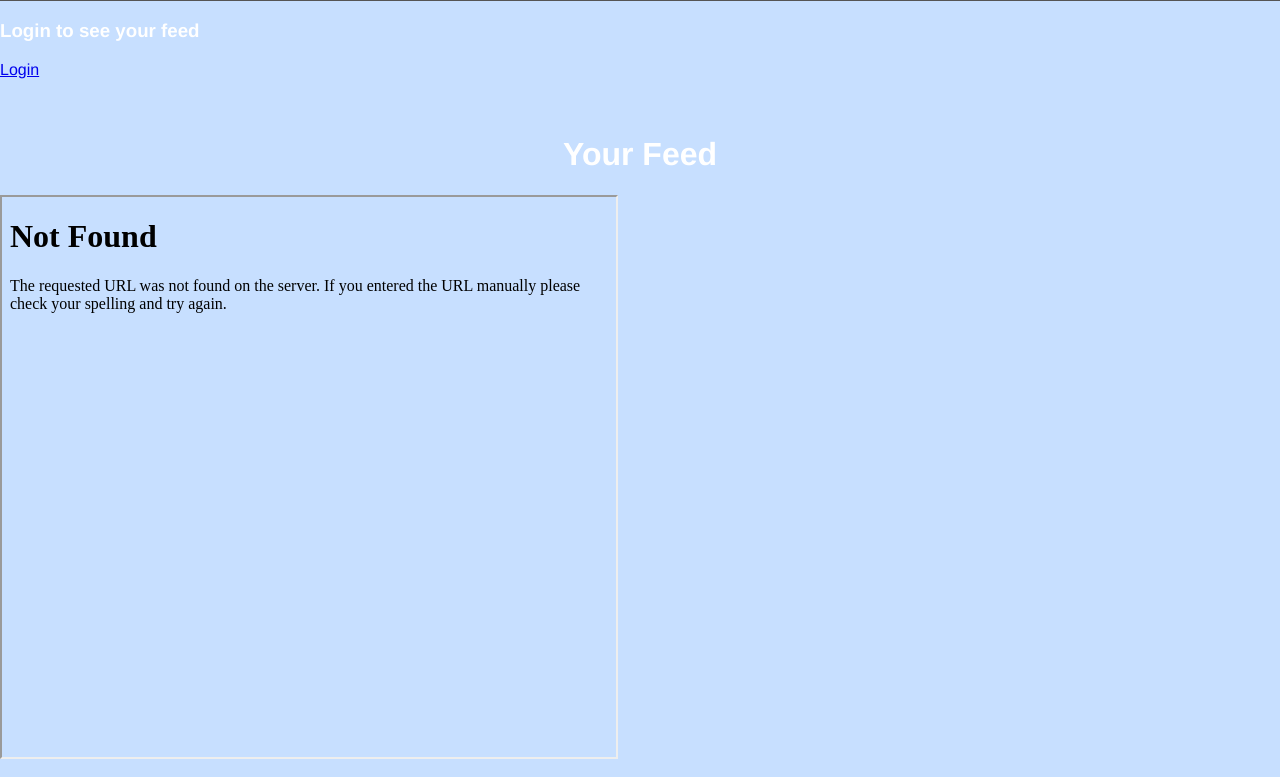
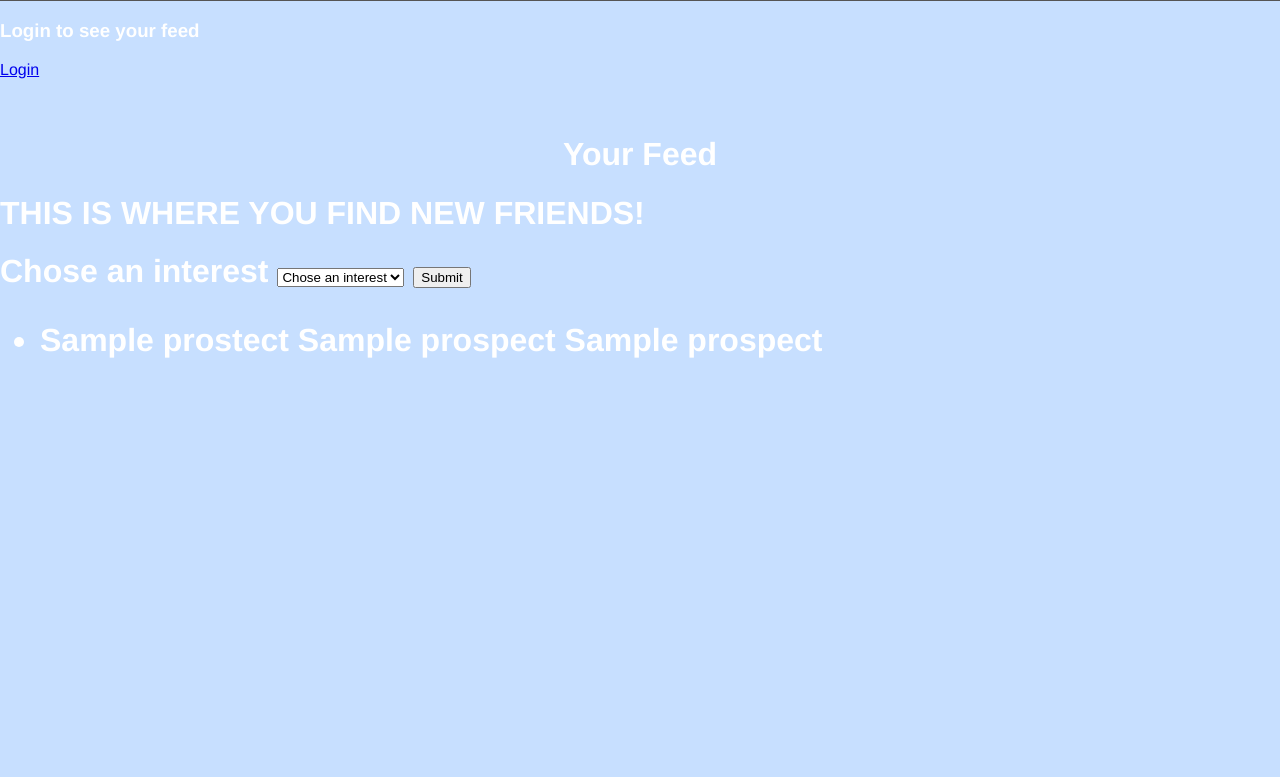
Before and after one commit to GabrielGonzalezDiaz/friends_finder, a Python web app: template templates/main_page.html in a window 1280 px wide. Shown: the part 140-917 px from the top of the page. After the commit the page ends 498 px from the top, so only its background shows below. Run offline with Jinja, Linux system fonts and the light colour scheme; the template is opened without the code that fills it: most values are stand-ins (such as "Sample title", 1, 10 or a date in 2020).

Commit message:
working prototype

```diff
--- a/find_friends.py
+++ b/find_friends.py
@@ -5,7 +5,7 @@ import friends_suggestion
 
 
 class Handler(webapp2.RequestHandler):
-    def get(self):
+    def post(self):
 
         values = helper.get_template_parameters()
         suggestions = friends_suggestion.find_suggestions(
--- a/friends_suggestion.py
+++ b/friends_suggestion.py
@@ -7,7 +7,7 @@ def find_suggestions(user_interest):
     results = []
     for prospect in UserProfile.query():
         email = prospect.email
-        if user_interest in helper.get_user_interest(email):
+        if user_interest in helper.get_user_interest(email) and not (email == helper.get_user_email()):
             results.append((
                             helper.get_user_first_name(email),
                             helper.get_user_last_name(email),
--- a/templates/main_page.html
+++ b/templates/main_page.html
@@ -25,7 +25,39 @@
             {% endif %}
         {% if logout_url %}
             <h1 id="title"><b>Your Feed</b></h1>
-            <iframe  class="window" src="/find_friends"></iframe>
+
+
+            <h1> THIS IS WHERE YOU FIND NEW FRIENDS! <h1>
+
+
+        <form id="chose_interest" method="get" action='/'>
+
+            <label><b>Chose an interest</b></label>
+
+            <select name='interest_wanted'>
+                <option selected='selected' value="">Chose an interest</option>
+                {% for interest in user_interest %}
+                    <option value='{{interest}}'> {{interest}}</option>
+                    {% endfor %}
+                </select>
+
+            <button type="submit">Submit</button>
+
+            </form>
+
+
+
+            <ul>
+
+            {% for prospect in prospects %}
+
+                <li>{{prostect.0}} {{prospect.1}} {{prospect.2}}</li>
+
+                {% endfor %}
+
+                </ul>
+
+
             <br><br>
             {% endif %}
 
```
Also changed, not shown: main.py (+3 -4 lines), templates/find_friends.html (+2 -23 lines).
